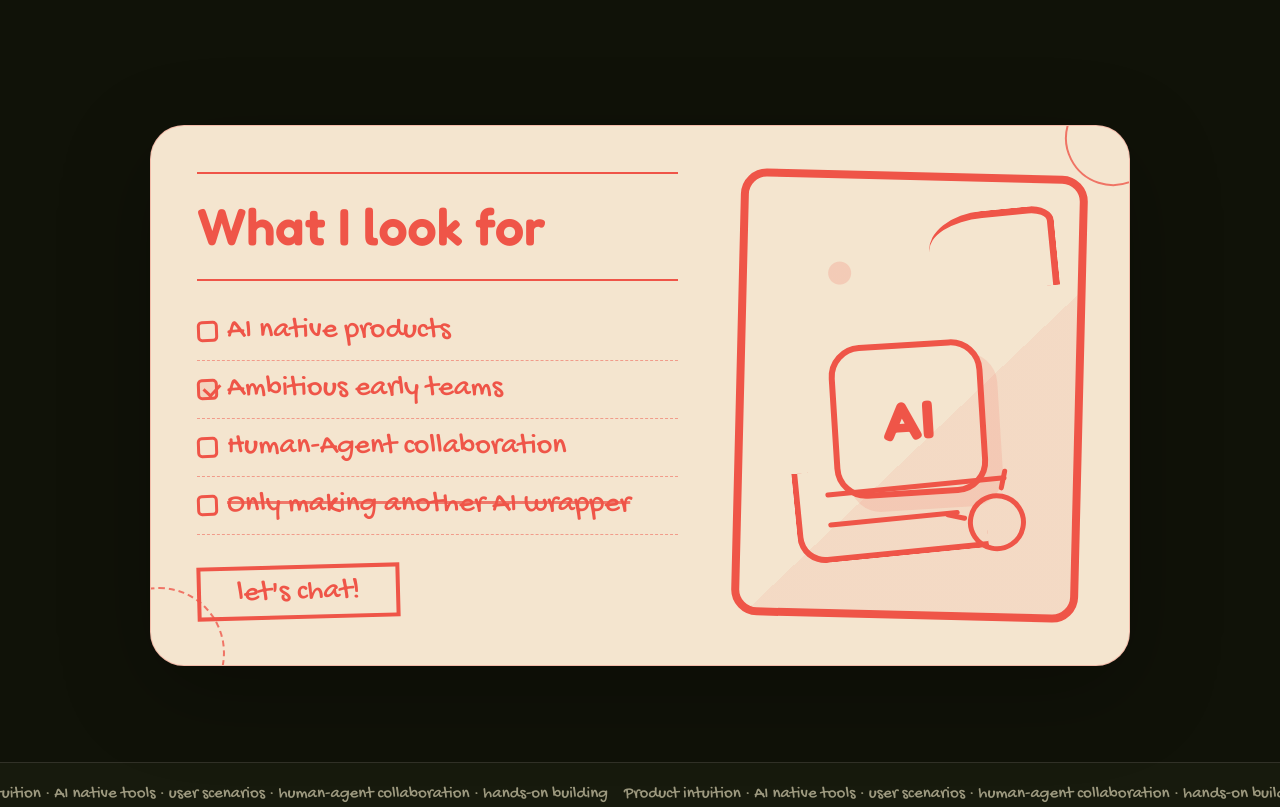
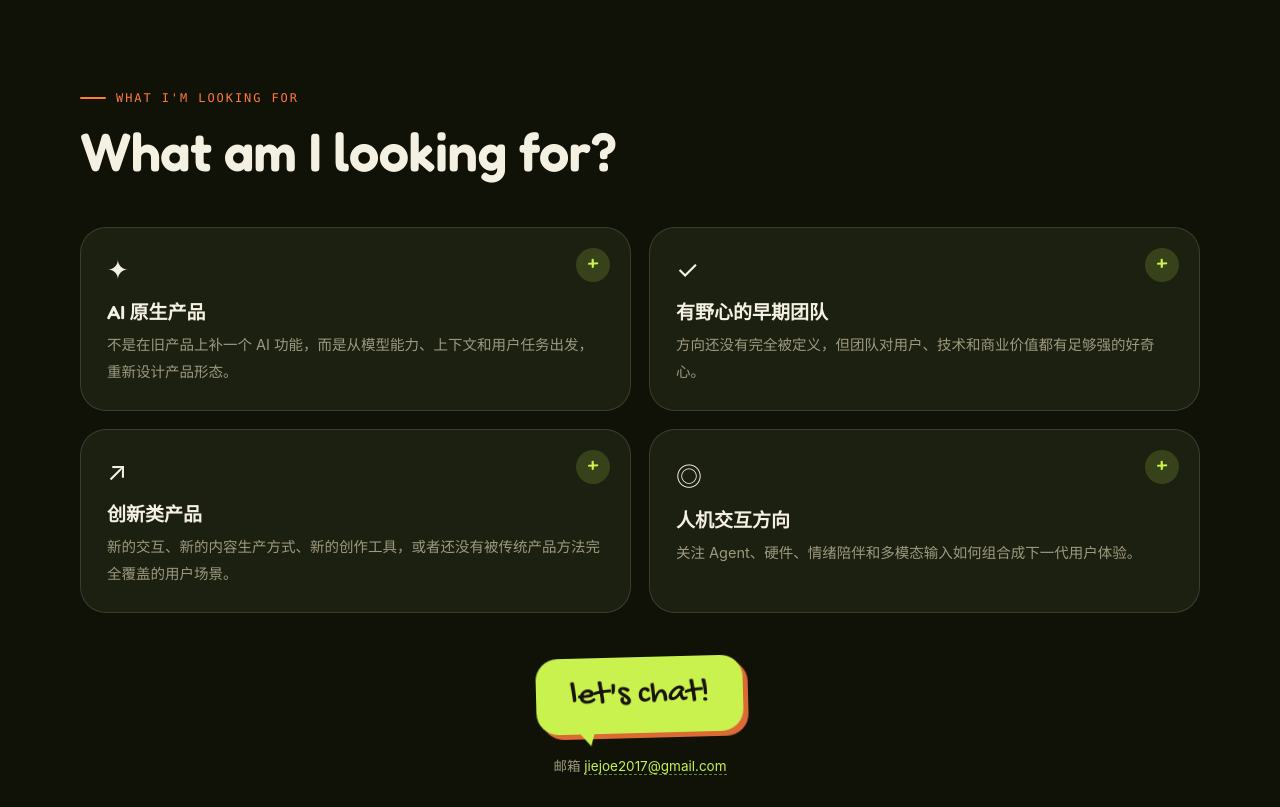
Before and after one commit to jiejoe/jiejoe.github.io, a plain HTML site: page index.html in a window 1280 px wide. Shown: the part 4080-4887 px from the top of the page. Drawn offline with Linux system fonts and the light colour scheme; a web font is replaced by a local one.

Commit message:
Restore portfolio looking section cards

```diff
--- a/index.html
+++ b/index.html
@@ -848,225 +848,77 @@ h2.sec-title .fun { color: var(--green); font-family: var(--cn-fun); font-weight
 figure { margin: 0; }
 
 /* ---------- looking for ---------- */
-.look-panel {
-  position: relative;
-  display: grid;
-  grid-template-columns: minmax(0, 1fr) minmax(280px, .72fr);
-  gap: clamp(28px, 5vw, 58px);
-  max-width: 980px;
-  margin: 42px auto 0;
-  padding: clamp(28px, 5vw, 46px);
-  border-radius: 34px;
-  background: #f4e5cf;
-  color: #ef5548;
-  border: 1.5px solid rgba(239,85,72,.28);
-  box-shadow: 0 26px 90px rgba(0,0,0,.28);
-  overflow: hidden;
-}
-.look-panel::before,
-.look-panel::after {
-  content: "";
-  position: absolute;
-  border: 2px solid rgba(239,85,72,.78);
-  border-radius: 50%;
-  pointer-events: none;
-}
-.look-panel::before {
-  width: 128px;
-  height: 128px;
-  left: -58px;
-  bottom: -54px;
-  border-style: dashed;
-}
-.look-panel::after {
-  width: 92px;
-  height: 92px;
-  right: -32px;
-  top: -36px;
-  transform: rotate(18deg);
-}
-.look-copy,
-.look-visual {
-  position: relative;
-  z-index: 1;
-}
-.look-rule {
-  height: 2px;
-  margin-bottom: 20px;
-  background: #ef5548;
-}
-.look-copy h2 {
-  margin: 0 0 22px;
-  padding-bottom: 22px;
-  border-bottom: 2px solid #ef5548;
-  font-family: var(--display);
-  font-size: clamp(34px, 5vw, 52px);
-  font-weight: 600;
-  letter-spacing: 0;
-}
-.look-list {
-  list-style: none;
-  display: grid;
-  gap: 0;
-  margin: 0 0 30px;
-  padding: 0;
-}
-.look-list li {
-  display: grid;
-  grid-template-columns: 30px 1fr;
-  align-items: center;
-  min-height: 58px;
-  padding: 11px 0;
-  border-bottom: 1.5px dashed rgba(239,85,72,.5);
-  font-family: var(--hand);
-  font-size: clamp(21px, 2.4vw, 30px);
-  line-height: 1.15;
-}
-.look-list .box {
-  width: 21px;
-  height: 21px;
-  border: 3px solid #ef5548;
-  border-radius: 5px;
-  transform: rotate(-2deg);
-}
-.look-list .checked .box {
-  position: relative;
-  background: rgba(239,85,72,.12);
-}
-.look-list .checked .box::after {
-  content: "";
-  position: absolute;
-  left: 4px;
-  top: 1px;
-  width: 13px;
-  height: 8px;
-  border-left: 3px solid #ef5548;
-  border-bottom: 3px solid #ef5548;
-  transform: rotate(-45deg);
-}
-.look-list .quiet span:last-child {
-  text-decoration: line-through;
-  text-decoration-thickness: 3px;
-  text-decoration-color: rgba(239,85,72,.75);
-}
-.look-chat {
-  display: inline-flex;
-  align-items: center;
-  justify-content: center;
-  min-height: 54px;
-  padding: 0 36px;
-  border: 4px solid #ef5548;
-  color: #ef5548;
-  background: transparent;
-  font-family: var(--hand);
-  font-size: clamp(22px, 3vw, 30px);
+.look {
+  margin-top: 46px;
+  display: grid; grid-template-columns: repeat(2, 1fr); gap: 18px;
+}
+@media (max-width: 860px) { .look { grid-template-columns: 1fr; } }
+.look-card {
+  position: relative; cursor: pointer;
+  padding: 26px 26px 24px; border-radius: var(--radius);
+  background: var(--card); border: 1.5px solid var(--line);
+  transition: transform .35s var(--bounce), border-color .3s;
+  -webkit-tap-highlight-color: transparent;
+}
+.look-card:hover { transform: translateY(-5px) rotate(-.5deg); border-color: rgba(201,242,79,.5); }
+.look-card:nth-child(even):hover { transform: translateY(-5px) rotate(.5deg); border-color: rgba(255,122,60,.5); }
+.look-card .emoji { font-size: 26px; }
+.look-card h3 { margin: 12px 0 8px; font-family: var(--display); font-weight: 600; font-size: 19px; }
+.look-card p { margin: 0; color: var(--muted); font-size: 14.5px; line-height: 1.85; }
+.look-card .plus {
+  position: absolute; top: 20px; right: 20px;
+  width: 34px; height: 34px; display: grid; place-items: center;
+  border-radius: 50%; background: var(--green-soft); color: var(--green);
+  font-family: var(--hand); font-size: 22px; line-height: 1;
+  transition: transform .4s var(--bounce), background .25s, color .25s;
+}
+.look-card:hover .plus { background: var(--green); color: #17130c; }
+.look-card.open .plus { transform: rotate(0deg); background: var(--orange); color: #17130c; font-size: 0; }
+.look-card.open .plus::before { content: "✓"; font-size: 19px; font-family: var(--display); font-weight: 700; }
+.look-card .more {
+  max-height: 0; opacity: 0; overflow: hidden; margin: 0;
+  transition: max-height .55s var(--ease), opacity .4s, margin .4s;
+}
+.look-card.open .more { max-height: 340px; opacity: 1; margin-top: 16px; }
+.look-card .more-inner {
+  padding: 16px 18px; border-radius: 16px;
+  background: var(--green-soft); border-left: 3px solid var(--green);
+  color: var(--ink); font-size: 14px; line-height: 1.9;
+}
+.look-card.open .more-inner { animation: popIn .45s var(--bounce); }
+.look-card:nth-child(even) .more-inner { background: rgba(255,122,60,.13); border-left-color: var(--orange); }
+@keyframes popIn { from { transform: scale(.94); } to { transform: scale(1); } }
+.look-card .more-inner .why { font-family: var(--hand); color: var(--green); margin-right: 6px; }
+.look-card:nth-child(even) .more-inner .why { color: var(--orange); }
+.mini-chat {
+  display: inline-flex; align-items: center; justify-content: center;
+  margin: 12px 0 0; min-height: 32px; padding: 0 13px;
+  border-radius: 999px; background: var(--green); color: #17130c;
+  font-family: var(--display); font-size: 13px; font-weight: 600;
+  box-shadow: 3px 3px 0 rgba(255,122,60,.55);
+}
+.mini-chat:hover { background: var(--orange); box-shadow: 3px 3px 0 rgba(201,242,79,.55); }
+.chat-cta {
+  margin-top: 44px; text-align: center;
+}
+.chat-cta .bubble {
+  display: inline-block; position: relative;
+  font-family: var(--hand); font-size: clamp(24px, 4vw, 34px); color: #17130c;
+  background: var(--green); border-radius: 22px; padding: 18px 34px;
   transform: rotate(-1.5deg);
-  transition: transform .35s var(--bounce), background .25s, color .25s;
-}
-.look-chat:hover {
-  transform: rotate(1deg) scale(1.04);
-  background: #ef5548;
-  color: #f4e5cf;
-}
-.look-visual {
-  align-self: stretch;
-  min-height: 310px;
-  border: 8px solid #ef5548;
-  border-radius: 26px;
-  background:
-    radial-gradient(circle at 28% 22%, rgba(239,85,72,.18) 0 11px, transparent 12px),
-    linear-gradient(135deg, transparent 0 58%, rgba(239,85,72,.08) 58% 100%);
-  transform: rotate(1.4deg);
-  overflow: hidden;
-}
-.look-visual::before {
-  content: "";
-  position: absolute;
-  inset: 28px 22px auto auto;
-  width: 120px;
-  height: 74px;
-  border-top: 7px solid #ef5548;
-  border-right: 7px solid #ef5548;
-  border-radius: 44% 20% 0 0;
-  transform: rotate(-7deg);
-}
-.look-visual::after {
-  content: "AI";
-  position: absolute;
-  left: 50%;
-  top: 50%;
-  width: 142px;
-  height: 142px;
-  display: grid;
-  place-items: center;
-  border: 6px solid #ef5548;
-  border-radius: 32px;
-  font-family: var(--display);
-  font-size: 54px;
-  font-weight: 700;
-  transform: translate(-50%, -35%) rotate(-5deg);
-  box-shadow: 14px 14px 0 rgba(239,85,72,.13);
-}
-.look-lines,
-.look-spark {
-  position: absolute;
-  border-color: #ef5548;
-  pointer-events: none;
-}
-.look-lines {
-  left: 54px;
-  bottom: 54px;
-  width: 190px;
-  height: 92px;
-  border-left: 6px solid;
-  border-bottom: 6px solid;
-  border-radius: 0 0 0 28px;
-  transform: rotate(-7deg);
-}
-.look-lines::before,
-.look-lines::after {
-  content: "";
-  position: absolute;
-  left: 26px;
-  right: -24px;
-  height: 5px;
-  background: #ef5548;
-  border-radius: 999px;
-}
-.look-lines::before { top: 22px; }
-.look-lines::after { top: 52px; width: 72%; }
-.look-spark {
-  right: 46px;
-  bottom: 62px;
-  width: 58px;
-  height: 58px;
-  border: 5px solid;
-  border-radius: 50%;
-  transform: rotate(10deg);
-}
-.look-spark::before,
-.look-spark::after {
-  content: "";
-  position: absolute;
-  background: #ef5548;
-  border-radius: 999px;
-}
-.look-spark::before {
-  left: -28px;
-  top: 24px;
-  width: 22px;
-  height: 5px;
-}
-.look-spark::after {
-  right: 24px;
-  top: -30px;
-  width: 5px;
-  height: 22px;
-}
-@media (max-width: 760px) {
-  .look-panel { grid-template-columns: 1fr; }
-  .look-visual { min-height: 240px; }
-}
+  transition: transform .35s var(--bounce), background .25s;
+  box-shadow: 5px 5px 0 rgba(255,122,60,.85);
+}
+.chat-cta .bubble:hover { transform: rotate(1deg) scale(1.05); background: var(--orange); box-shadow: 5px 5px 0 rgba(201,242,79,.85); }
+.chat-cta .bubble::after {
+  content: ""; position: absolute; left: 42px; bottom: -12px;
+  border: 12px solid transparent; border-top-color: inherit;
+  border-top: 14px solid var(--green); border-bottom: 0; border-right-width: 4px;
+  transition: border-top-color .25s;
+}
+.chat-cta .bubble:hover::after { border-top-color: var(--orange); }
+.chat-cta .sub { margin-top: 22px; font-size: 13.5px; color: var(--muted); }
+.chat-cta .sub a { color: var(--green); border-bottom: 1px dashed rgba(201,242,79,.5); }
 
 /* ---------- footer ---------- */
 footer { margin-top: clamp(80px, 12vh, 140px); border-top: 1.5px solid var(--line); }
@@ -1315,22 +1167,43 @@ footer { margin-top: clamp(80px, 12vh, 140px); border-top: 1.5px solid var(--lin
 <!-- ================= LOOKING FOR ================= -->
 <section id="look">
   <div class="wrap">
-    <div class="look-panel reveal">
-      <div class="look-copy">
-        <div class="look-rule"></div>
-        <h2>What I look for</h2>
-        <ul class="look-list">
-          <li><span class="box"></span><span>AI native products</span></li>
-          <li class="checked"><span class="box"></span><span>Ambitious early teams</span></li>
-          <li><span class="box"></span><span>Human-Agent collaboration</span></li>
-          <li class="quiet"><span class="box"></span><span>Only making another AI wrapper</span></li>
-        </ul>
-        <a class="look-chat" href="mailto:jiejoe2017@gmail.com">let's chat!</a>
-      </div>
-      <div class="look-visual" aria-hidden="true">
-        <span class="look-lines"></span>
-        <span class="look-spark"></span>
-      </div>
+    <span class="kicker reveal">What I'm looking for</span>
+    <h2 class="sec-title reveal">What am I looking for?</h2>
+
+    <div class="look">
+      <article class="look-card reveal" role="button" tabindex="0" aria-expanded="false">
+        <span class="plus">+</span>
+        <span class="emoji">✦</span>
+        <h3>AI 原生产品</h3>
+        <p>不是在旧产品上补一个 AI 功能，而是从模型能力、上下文和用户任务出发，重新设计产品形态。</p>
+        <div class="more"><div class="more-inner"><span class="why">Why me →</span>我既做过大规模用户产品，也在持续用 side project 验证 AI 原生体验。能把技术可能性翻译成用户会不会真的用。<a class="mini-chat" href="mailto:jiejoe2017@gmail.com">Let's chat</a></div></div>
+      </article>
+      <article class="look-card reveal" role="button" tabindex="0" aria-expanded="false">
+        <span class="plus">+</span>
+        <span class="emoji">✓</span>
+        <h3>有野心的早期团队</h3>
+        <p>方向还没有完全被定义，但团队对用户、技术和商业价值都有足够强的好奇心。</p>
+        <div class="more"><div class="more-inner"><span class="why">Why me →</span>我经历过 0→1，也经历过复杂系统里的规模化协作。早期需要人既能想清楚，也能自己把东西推起来。<a class="mini-chat" href="mailto:jiejoe2017@gmail.com">Let's chat</a></div></div>
+      </article>
+      <article class="look-card reveal" role="button" tabindex="0" aria-expanded="false">
+        <span class="plus">+</span>
+        <span class="emoji">↗</span>
+        <h3>创新类产品</h3>
+        <p>新的交互、新的内容生产方式、新的创作工具，或者还没有被传统产品方法完全覆盖的用户场景。</p>
+        <div class="more"><div class="more-inner"><span class="why">Why me →</span>我喜欢从真实生活问题出发做小工具，再反推场景、技术边界、用户价值和付费可能性。<a class="mini-chat" href="mailto:jiejoe2017@gmail.com">Let's chat</a></div></div>
+      </article>
+      <article class="look-card reveal" role="button" tabindex="0" aria-expanded="false">
+        <span class="plus">+</span>
+        <span class="emoji">◎</span>
+        <h3>人机交互方向</h3>
+        <p>关注 Agent、硬件、情绪陪伴和多模态输入如何组合成下一代用户体验。</p>
+        <div class="more"><div class="more-inner"><span class="why">Why me →</span>我正在用自己的生活和工作流做长期实验：Agent 协作、群聊协作、数字分身、陪伴硬件和运动分析，都会变成产品判断的材料。<a class="mini-chat" href="mailto:jiejoe2017@gmail.com">Let's chat</a></div></div>
+      </article>
+    </div>
+
+    <div class="chat-cta reveal">
+      <a class="bubble" href="mailto:jiejoe2017@gmail.com">let's chat!</a>
+      <p class="sub">邮箱 <a href="mailto:jiejoe2017@gmail.com">jiejoe2017@gmail.com</a></p>
     </div>
   </div>
 </section>
@@ -1656,6 +1529,16 @@ document.addEventListener('keydown', e => { if (e.key === 'Escape') closeModal()
 /* ---------- marquee: duplicate track for seamless loop ---------- */
 document.getElementById('marquee').innerHTML += document.getElementById('marquee').innerHTML;
 
+/* ---------- looking-for cards: click to pop ---------- */
+document.querySelectorAll('.look-card').forEach(card => {
+  const toggle = () => {
+    const open = card.classList.toggle('open');
+    card.setAttribute('aria-expanded', open);
+  };
+  card.addEventListener('click', toggle);
+  card.addEventListener('keydown', e => { if (e.key === 'Enter' || e.key === ' ') { e.preventDefault(); toggle(); } });
+});
+
 /* ---------- reveal on scroll ---------- */
 const io = new IntersectionObserver(entries => {
   entries.forEach(en => { if (en.isIntersecting) { en.target.classList.add('on'); io.unobserve(en.target); } });
```
Also changed, not shown: v7-jackie.html (+117 -234 lines).
